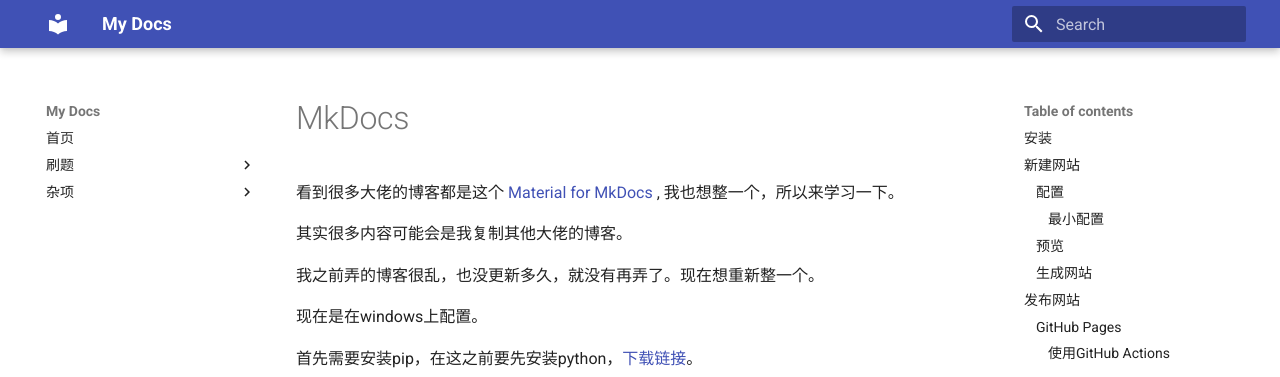
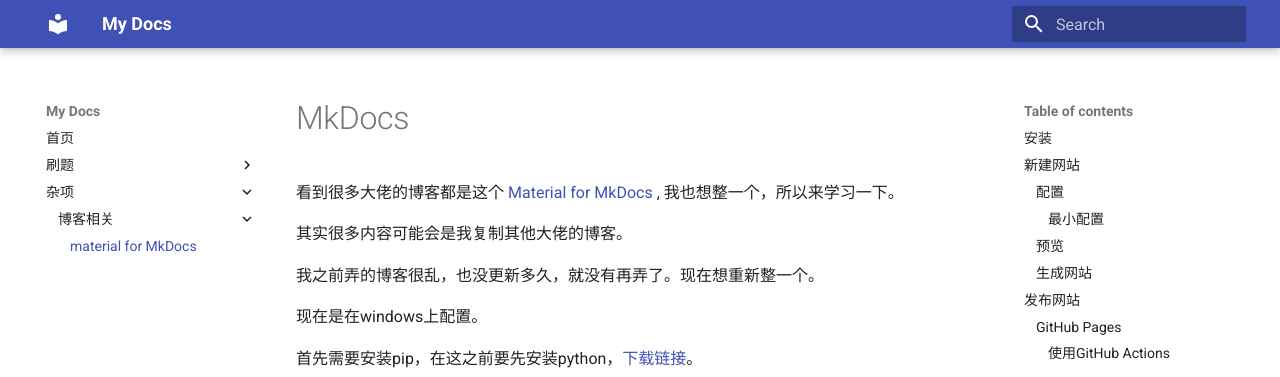
Before and after one commit to sakdiDSDSDF/sakdiDSDSDF, an MkDocs documentation site: the page built from docs/misc/MkDocs.md, in a window 1280 px wide. Shown: the top 377 px of the page. Built offline with MkDocs 1.6.1 and Material for MkDocs 9.7.7, drawn with Linux system fonts in a browser that asks for light colours; some of the changed lines change nothing that is shown.

Commit message:
add nav and content

```diff
--- a/mkdocs.yml
+++ b/mkdocs.yml
@@ -6,9 +6,10 @@
   - 刷题:
     - Codeforces:
       - Round 996 (Div.2): cp_solving/Codeforces/2055/main.md
+      # docs cp_solving/Codeforces/2055/main.md
   - 杂项:
     - 博客相关:
-      - material for MkDocs: misc/Mkdoc.md
+      - material for MkDocs: misc/MkDocs.md
 # mkdocs.yml
 remote_branch: gh-pages    # GitHub Pages 分支
 remote_name: origin       # 远程仓库名
```
